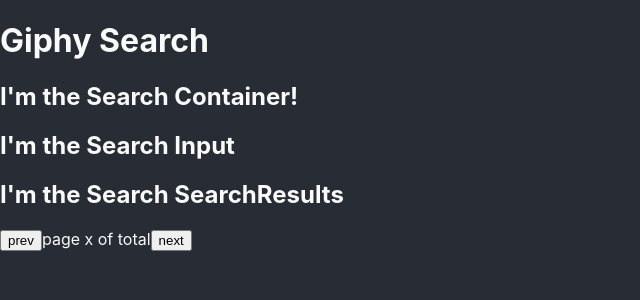
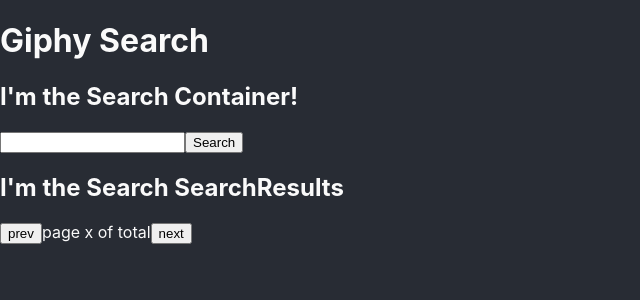
Before and after one commit to momentmuse/giphy-search, a React (Create React App) app: page / in a window 1280 px wide. Shown: the top 300 px of the page, without its empty margins (0-640 px from the left). Built offline with nearby package versions, Linux system fonts and the light colour scheme.

Commit message:
build: connect search input form and handlers

```diff
--- a/src/components/SearchContainer.js
+++ b/src/components/SearchContainer.js
@@ -1,12 +1,26 @@
+import { useState, useEffect } from 'react';
 import { SearchInput } from './SearchInput';
 import { SearchPageLocation } from './SearchPageLocation';
 import { SearchResults } from './SearchResults';
 
 export const SearchContainer = () => {
+  const [searchQuery, setSearchQuery] = useState('');
+
+  const handleChange = (e) => {
+    e.preventDefault();
+    setSearchQuery(e.target.value);
+    console.log('handling change!! ', e.target.value);
+  };
+
+  const handleSubmit = (e) => {
+    e.preventDefault();
+    console.log('handling SUBMIT!! ', searchQuery);
+  };
+
   return (
     <>
       <h2>I'm the Search Container!</h2>
-      <SearchInput />
+      <SearchInput handleChange={handleChange} handleSubmit={handleSubmit} />
       <SearchResults />
       <SearchPageLocation />
     </>
--- a/src/components/SearchInput.js
+++ b/src/components/SearchInput.js
@@ -1,3 +1,12 @@
-export const SearchInput = () => {
-  return <h2>I'm the Search Input</h2>;
+export const SearchInput = ({ handleSubmit, handleChange }) => {
+  return (
+    <form role="search" onSubmit={handleSubmit}>
+      <input
+        type="search"
+        aria-label="Search for a gif"
+        onChange={handleChange}
+      />
+      <button>Search</button>
+    </form>
+  );
 };
```
